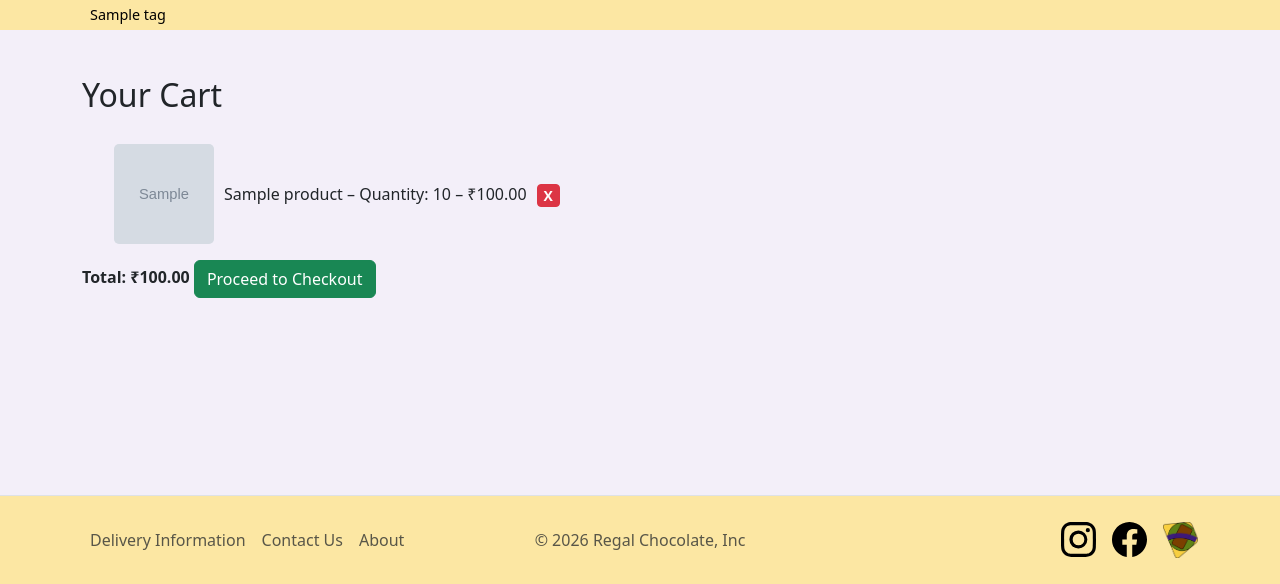
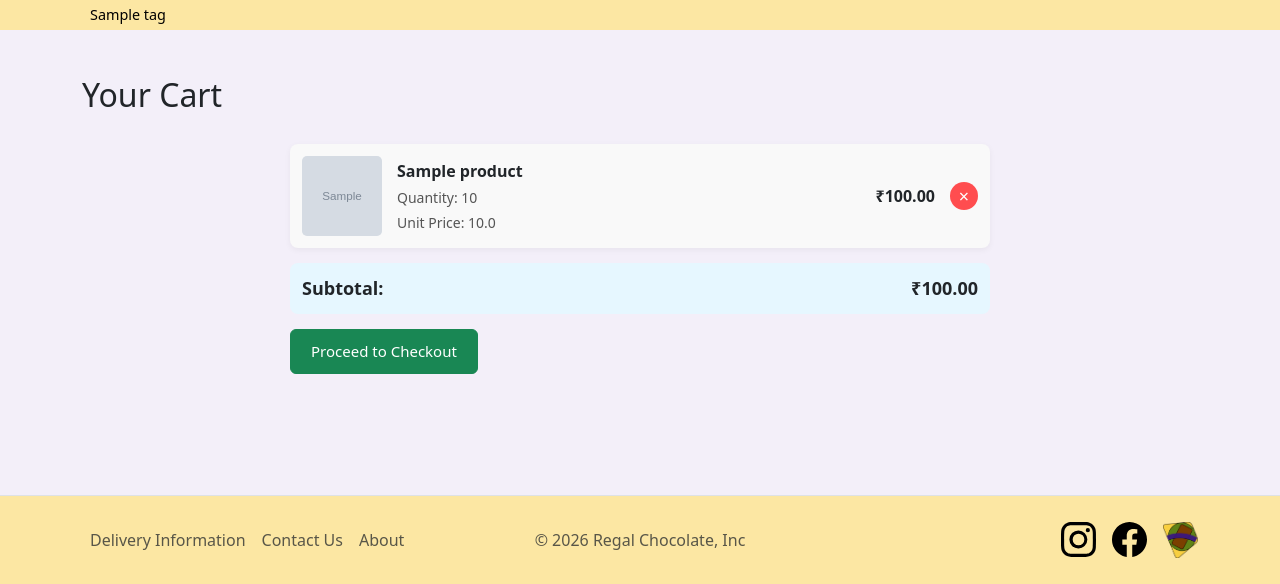
Before and after one commit to fjye1/choc_2026, a Flask app: page /cart/view_cart in a window 1280 px wide. Shown: the part 216-800 px from the top of the page. Run offline with Flask 3, Linux system fonts and the light colour scheme; a user stored in the database is signed in; tables that the repository leaves empty hold one stand-in row (values such as "Sample post"); grey boxes marked "Sample" are stand-in pictures.

Commit message:
fix payment intent add css styling to cart and checkout

```diff
--- /dev/null
+++ b/static/css/pages/cart.css
@@ -0,0 +1,88 @@
+.cart-container {
+    display: flex;
+    flex-direction: column;
+    gap: 15px;
+    max-width: 700px;
+    margin: 0 auto;
+}
+
+.cart-item {
+    display: flex;
+    align-items: center;
+    gap: 15px;
+    padding: 12px;
+    border-radius: 8px;
+    background: #f9f9f9;
+    box-shadow: 0 2px 6px rgba(0,0,0,0.05);
+}
+
+.cart-item-img {
+    width: 80px;
+    height: 80px;
+    object-fit: cover;
+    border-radius: 5px;
+}
+
+.cart-item-details {
+    flex: 1;
+    display: flex;
+    flex-direction: column;
+    gap: 4px;
+}
+
+.cart-item-name {
+    font-weight: bold;
+    font-size: 16px;
+    margin: 0;
+}
+
+.cart-item-quantity {
+    font-size: 14px;
+    color: #555;
+    margin: 0;
+}
+
+.cart-item-price {
+    font-weight: bold;
+    font-size: 16px;
+    white-space: nowrap;
+}
+
+.cart-item-remove button {
+    border: none;
+    background: #ff4d4f;
+    color: white;
+    font-size: 18px;
+    width: 28px;
+    height: 28px;
+    border-radius: 50%;
+    cursor: pointer;
+    display: flex;
+    align-items: center;
+    justify-content: center;
+}
+
+.cart-item-remove button:hover {
+    background: #d9363e;
+}
+
+.cart-total {
+    display: flex;
+    justify-content: space-between;
+    font-weight: bold;
+    font-size: 18px;
+    padding: 12px;
+    background: #e6f7ff;
+    border-radius: 8px;
+}
+
+.cart-actions {
+    display: flex;
+    gap: 12px;
+    flex-wrap: wrap;
+}
+
+.cart-actions .btn {
+    padding: 10px 20px;
+    font-size: 15px;
+}
--- a/templates/cart/cart.html
+++ b/templates/cart/cart.html
@@ -1,45 +1,54 @@
 {% extends "base/base.html" %}
 {% block content %}
-<h2>Your Cart</h2>
+{% block extra_css %}
+<link rel="stylesheet" href="{{ url_for('static', filename='css/pages/cart.css') }}">
+{% endblock %}
+<h2 style="margin-bottom: 20px;">Your Cart</h2>
 
 {% if items %}
-<ul>
+<div class="cart-container">
     {% for item in items %}
-    <li style="display: flex; align-items: center; gap: 10px;">
-        <img src="/{{ item.product.image }}" alt="{{ item.product.name }}"
-             style="width: 100px; height: 100px; object-fit: cover; border-radius: 5px;">
+    <div class="cart-item">
+        <img src="/{{ item.product.image }}" alt="{{ item.product.name }}" class="cart-item-img">
 
+        <div class="cart-item-details">
+            <p class="cart-item-name">{{ item.product.name }}</p>
+            <p class="cart-item-quantity">Quantity: {{ item.quantity }}</p>
+            <p class="cart-item-quantity">Unit Price: {{ item.price }}</p>
+        </div>
 
-        {{ item.product.name }} – Quantity: {{ item.quantity }} – ₹{{ '%.2f' % (item.price * item.quantity) }}
+        <div class="cart-item-price">
+            ₹{{ '%.2f' % (item.price * item.quantity) }}
+        </div>
 
         {% if item.cart_item_id %}
         <form action="{{ url_for('cart.remove_cart_item', item_id=item.cart_item_id) }}" method="POST"
-              style="display:inline;">
+              class="cart-item-remove">
             <input type="hidden" name="csrf_token" value="{{ csrf_token() }}">
-            <button type="submit" class="btn btn-sm btn-danger" style="padding: 0 6px; font-weight: bold;">X</button>
+            <button type="submit">×</button>
         </form>
         {% endif %}
-    </li>
+    </div>
     {% endfor %}
-</ul>
 
-<strong>Total: ₹{{ '%.2f' % total }}</strong>
+    <div class="cart-total">
+        <span>Subtotal:</span>
+        <span>₹{{ '%.2f' % total }}</span>
+    </div>
 
-{% if current_user.is_authenticated %}
-
-<a href="{{ url_for('checkout.checkout') }}" class="btn btn-success">
-    Proceed to Checkout
-</a>
-{% else %}
-<p>
-    <a href="{{ url_for('auth.register') }}" class="btn btn-primary">Create an account to checkout</a>
-</p>
-<p>
-    <a href="{{ url_for('auth.login') }}" class="btn btn-success">login to checkout</a>
-</p>
-{% endif %}
+    <div class="cart-actions">
+        {% if current_user.is_authenticated %}
+        <a href="{{ url_for('checkout.checkout') }}" class="btn btn-success">Proceed to Checkout</a>
+        {% else %}
+        <a href="{{ url_for('auth.register') }}" class="btn btn-primary">Create an account to checkout</a>
+        <a href="{{ url_for('auth.login') }}" class="btn btn-success">Login to checkout</a>
+        {% endif %}
+    </div>
+</div>
 
 {% else %}
 <p>Your cart is empty.</p>
 {% endif %}
+
+
 {% endblock %}
```
Also changed, not shown: app/routes/checkout.py (+22 -6 lines), static/css/pages/checkout.css (added, +115 -0 lines), static/js/checkout.js (added, +50 -0 lines), templates/checkout/checkout.html (+40 -68 lines).
